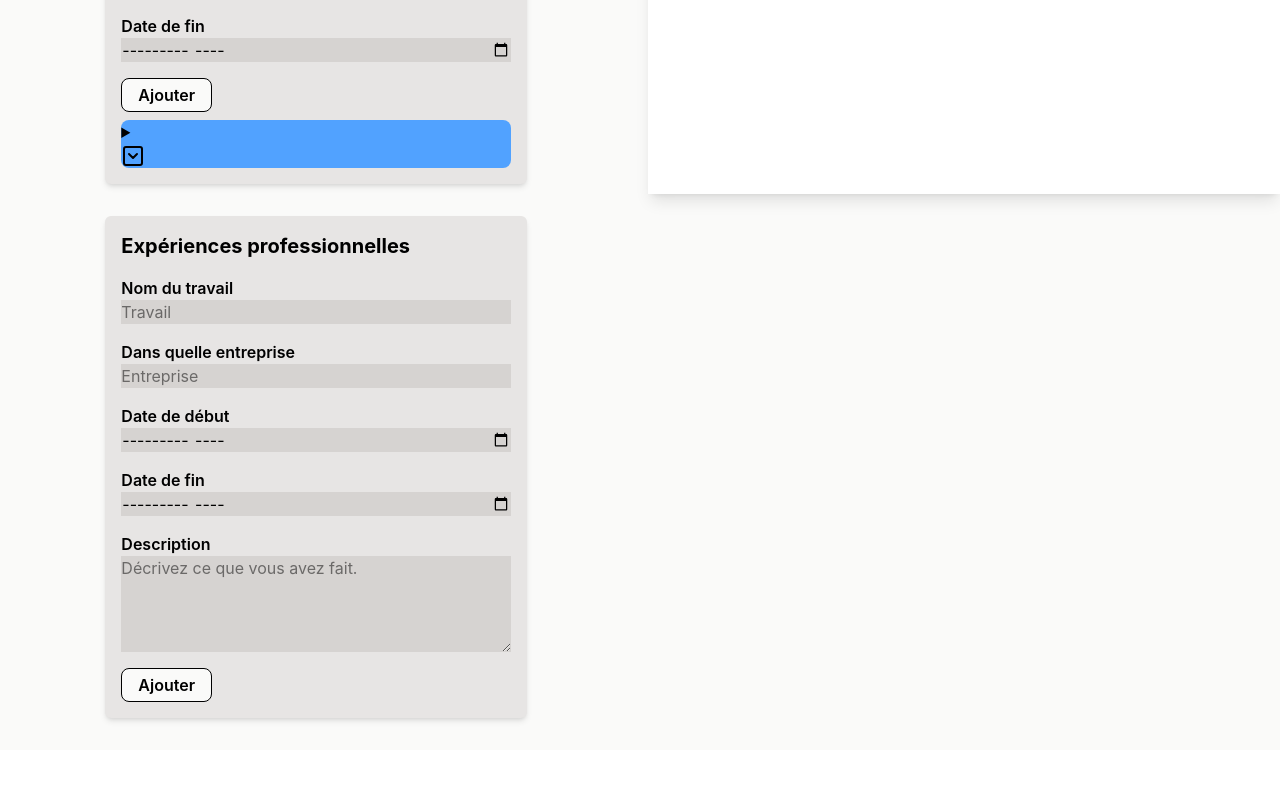
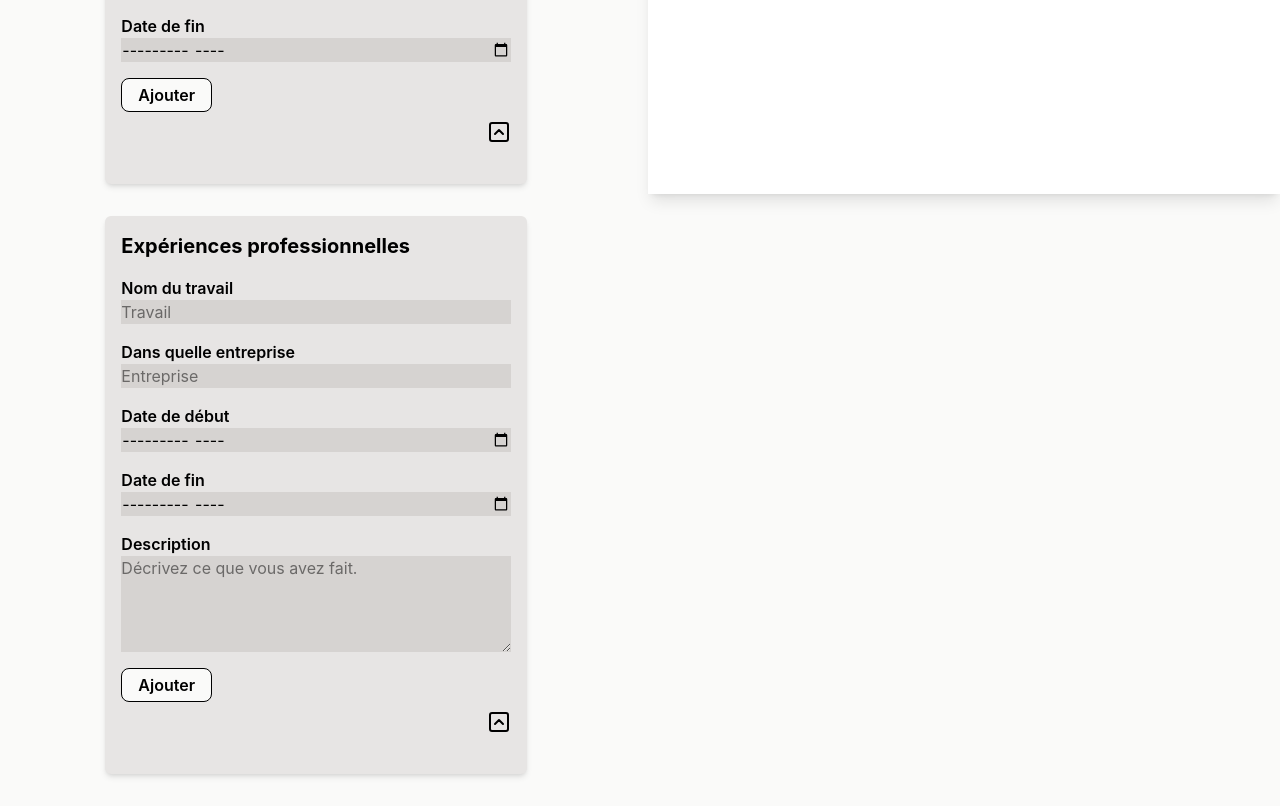
Before and after one commit to Frederic-Champion/projet-examen-blanc, a React (Vite) app: page /CV-application in a window 1280 px wide. Shown: the part 900-1706 px from the top of the page. Before the commit the page ends 1650 px from the top, so only its background shows below. Built offline with nearby package versions, Linux system fonts and the light colour scheme.

Commit message:
`<details>` natif + habillage des listes

```diff
--- a/src/pages/CvApplication.tsx
+++ b/src/pages/CvApplication.tsx
@@ -1,7 +1,8 @@
 import { useState } from "react";
 import { Trash2 } from "lucide-react";
 import { SquarePen } from "lucide-react";
-import { SquareChevronDown } from 'lucide-react';
+import { SquareChevronDown } from "lucide-react";
+import { formaterMois } from "../utils/format";
 
 interface Infos {
   nom: string;
@@ -139,7 +140,7 @@ function InfosGenerales({ onEnvoyerInfos }: InfosGeneralesProps) {
         />
 
         <button
-          className="mt-2 rounded-lg border bg-stone-50 px-4 py-1 font-semibold transition-colors hover:border-stone-400 hover:bg-stone-200 hover:shadow-md"
+          className="mt-2 cursor-pointer rounded-lg border bg-stone-50 px-4 py-1 font-semibold transition-colors hover:border-stone-400 hover:bg-stone-200 hover:shadow-md"
           type="submit"
         >
           Enregistrer
@@ -173,7 +174,7 @@ function AfficherFormations({ onEnvoyerFormation, onSupprimerFormation, formatio
 
   return (
     <section className="my-8 rounded-md bg-stone-200 p-4 shadow-md">
-      <form onSubmit={enregistrerFormation} className="">
+      <form onSubmit={enregistrerFormation}>
         <h2 className="pb-2 text-xl font-bold">Formations</h2>
         <Champ
           name="diplome"
@@ -220,35 +221,36 @@ function AfficherFormations({ onEnvoyerFormation, onSupprimerFormation, formatio
           description="Date de fin"
         />
         <button
-          className="mt-2 rounded-lg border bg-stone-50 px-4 py-1 font-semibold transition-colors hover:border-stone-400 hover:bg-stone-200 hover:shadow-md"
+          className="mt-2 cursor-pointer rounded-lg border bg-stone-50 px-4 py-1 font-semibold transition-colors hover:border-stone-400 hover:bg-stone-200 hover:shadow-md"
           type="submit"
         >
           {idEnEdition ? "Modifier" : "Ajouter"}
         </button>
       </form>
-      <details className="bg-blue-400 mt-2 rounded-lg">
-        <summary><SquareChevronDown /></summary>
+      <details open className="group mt-2 rounded-lg">
+        <summary className="flex cursor-pointer justify-end">
+          <SquareChevronDown className="transition-transform group-open:rotate-180" aria-label="Formations Effectués" />
+        </summary>
+        <div className="p-3">
           {formations.map((f) => (
-          <article key={f.id} className="flex justify-between">
+            <article key={f.id} className="flex justify-between rounded-lg bg-stone-300 p-2 shadow-md">
               <div>
                 <h3 className="text-lg font-semibold">{f.diplome}</h3>
                 <p>
                   {f.ecole}-{f.ville}
                 </p>
-              <p>
-                {f.debut}-{f.fin}
-              </p>
+                <p>{f.fin ? `${formaterMois(f.debut)} — ${formaterMois(f.fin)}` : `Depuis ${formaterMois(f.debut)}`}</p>
               </div>
-            <div className="flex items-center gap-2 mx-2">
+              <div className="mx-2 flex items-center gap-2">
                 <button
-                className="mt-2 rounded-full bg-stone-50 p-1 font-semibold transition-colors hover:border-stone-400 hover:bg-stone-200 hover:shadow-md"
+                  className="cursor-pointer rounded-full bg-stone-50 p-1 font-semibold transition-colors hover:border-stone-400 hover:bg-stone-200 hover:shadow-md"
                   type="button"
                   onClick={() => modifierFormation(f)}
                 >
                   <SquarePen />
                 </button>
                 <button
-                className="mt-2 rounded-full bg-stone-50 p-1 font-semibold transition-colors hover:border-stone-400 hover:bg-stone-200 hover:shadow-md"
+                  className="cursor-pointer rounded-full bg-stone-50 p-1 font-semibold transition-colors hover:border-stone-400 hover:bg-stone-200 hover:shadow-md"
                   type="button"
                   onClick={() => onSupprimerFormation(f.id)}
                 >
@@ -257,6 +259,7 @@ function AfficherFormations({ onEnvoyerFormation, onSupprimerFormation, formatio
               </div>
             </article>
           ))}
+        </div>
       </details>
     </section>
   );
@@ -286,8 +289,8 @@ function AfficherExperiences({ onEnvoyerExperience, experiences, onSupprimerExpe
   }
 
   return (
-    <section>
-      <form onSubmit={ajouterExperience} className="my-8 rounded-md bg-stone-200 p-4 shadow-md">
+    <section className="my-8 rounded-md bg-stone-200 p-4 shadow-md">
+      <form onSubmit={ajouterExperience}>
         <h2 className="pb-2 text-xl font-bold">Expériences professionnelles</h2>
         <Champ
           name="job"
@@ -330,25 +333,53 @@ function AfficherExperiences({ onEnvoyerExperience, experiences, onSupprimerExpe
           />
         </div>
         <button
-          className="mt-2 rounded-lg border bg-stone-50 px-4 py-1 font-semibold transition-colors hover:border-stone-400 hover:bg-stone-200 hover:shadow-md"
+          className="mt-2 cursor-pointer rounded-lg border bg-stone-50 px-4 py-1 font-semibold transition-colors hover:border-stone-400 hover:bg-stone-200 hover:shadow-md"
           type="submit"
         >
           {idSelect !== null ? "Modifier" : "Ajouter"}
         </button>
       </form>
+      <details open className="group mt-2 rounded-lg">
+        <summary className="flex cursor-pointer justify-end">
+          <SquareChevronDown
+            className="transition-transform group-open:rotate-180"
+            aria-label="Expériences professionnelles"
+          />
+        </summary>
+        <article>
+          <div className="p-3">
             {experiences.map(({ job, entreprise, debut, fin, description, id }) => (
-        <div key={id}>
+              <div key={id} className="flex justify-between rounded-lg bg-stone-300 p-2 shadow-md">
+                <div>
+                  <h3 className="text-lg font-semibold">
+                    {job} — {entreprise}
+                  </h3>
                   <p>
-            {job}-{entreprise}-{debut}/{fin}-{description}
+                    {fin ? `${formaterMois(debut)} — ${formaterMois(fin)}` : `Depuis ${formaterMois(debut)}`}
                   </p>
-          <button type="button" onClick={() => modifierExperience({ job, entreprise, debut, fin, description, id })}>
-            Modifier
+                  <p className="whitespace-pre-line">{description}</p>
+                </div>
+                <div className="mx-2 flex items-center gap-2">
+                  <button
+                    className="cursor-pointer rounded-full bg-stone-50 p-1 font-semibold transition-colors hover:border-stone-400 hover:bg-stone-200 hover:shadow-md"
+                    type="button"
+                    onClick={() => modifierExperience({ job, entreprise, debut, fin, description, id })}
+                  >
+                    <SquarePen />
                   </button>
-          <button type="button" onClick={() => onSupprimerExperience(id)}>
-            Supprimer
+                  <button
+                    className="cursor-pointer rounded-full bg-stone-50 p-1 font-semibold transition-colors hover:border-stone-400 hover:bg-stone-200 hover:shadow-md"
+                    type="button"
+                    onClick={() => onSupprimerExperience(id)}
+                  >
+                    <Trash2 />
                   </button>
                 </div>
+              </div>
             ))}
+          </div>
+        </article>
+      </details>
     </section>
   );
 }
@@ -412,7 +443,7 @@ function CvApplication() {
     <main className="bg-stone-50">
       <h1 className="pt-16 text-center text-4xl font-bold">CV Application - Odin Project</h1>
       <div className="mt-16 grid grid-cols-2 gap-4">
-        <div className="mx-auto min-w-2/3 gap-4">
+        <div className="mx-auto w-2/3 gap-4">
           <InfosGenerales onEnvoyerInfos={handleRecupInfos} />
           <AfficherFormations
             formations={formations}
--- /dev/null
+++ b/src/utils/format.ts
@@ -0,0 +1,10 @@
+export function formaterMois(valeur: string) {
+  if (!valeur) return "";
+  const [annee, mois] = valeur.split("-");
+  const date = new Date(Number(annee), Number(mois) - 1);
+  return date.toLocaleDateString("fr-FR", { month: "numeric", year: "numeric" });
+}
+
+export function formatEuro(valeur: number) {
+  return valeur.toLocaleString("fr-FR", { style: "currency", currency: "EUR" });
+}
```
Lines whose indentation alone changed are shown as unchanged.
